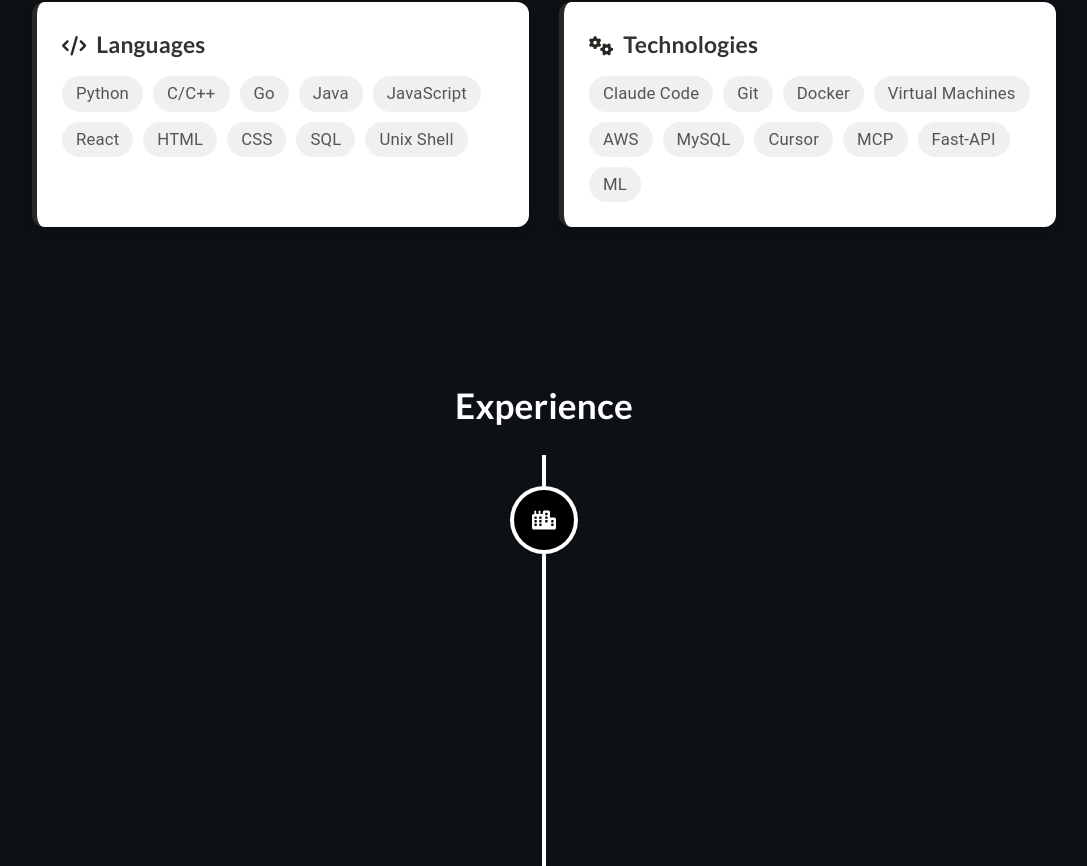
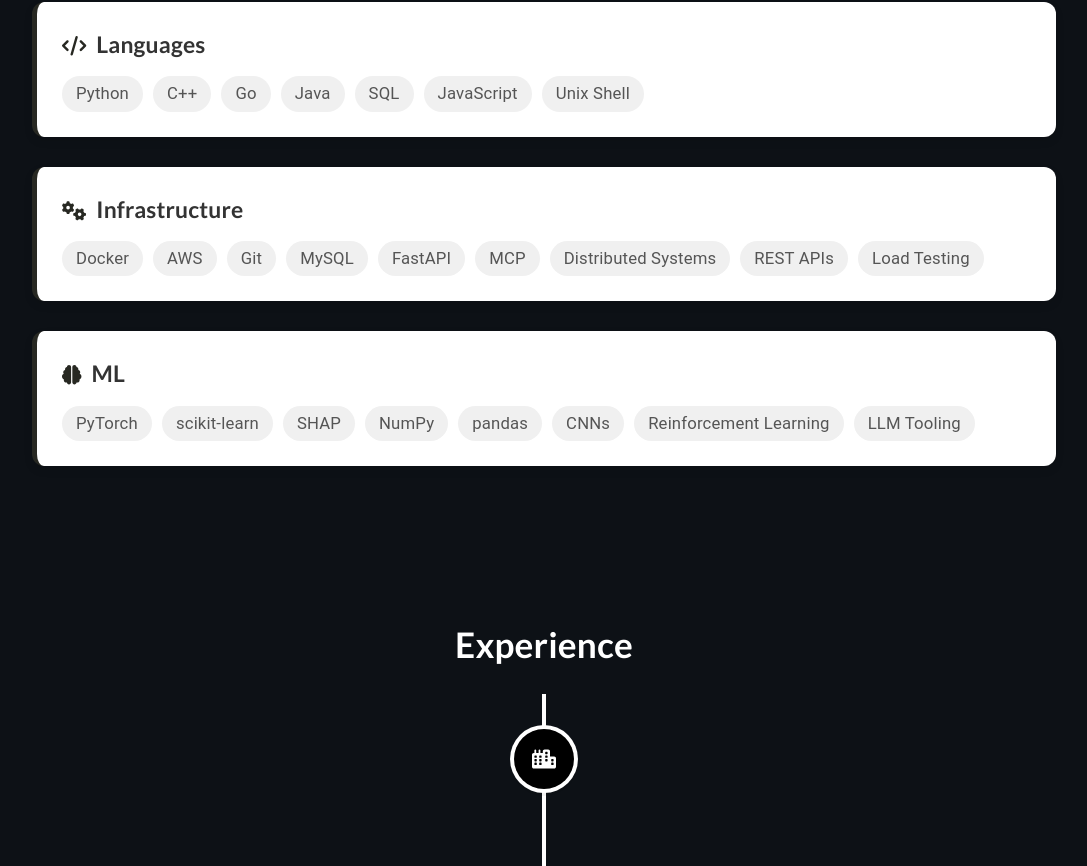
Before and after one commit to alexseveringhaus/alexsev.com, a React (Create React App) app: page / in a window 1280 px wide. Shown: the part 1914-2780 px from the top of the page, without its empty margins (96-1183 px from the left). Built offline with nearby package versions, Linux system fonts and the light colour scheme.

Commit message:
updates to skills and work experience descriptions

```diff
--- a/src/assets/styles/About.scss
+++ b/src/assets/styles/About.scss
@@ -93,7 +93,7 @@
 
 .skills-grid {
   display: grid;
-  grid-template-columns: repeat(auto-fit, minmax(300px, 1fr));
+  grid-template-columns: 1fr;
   gap: 30px;
 }
 
--- a/src/components/About.tsx
+++ b/src/components/About.tsx
@@ -1,6 +1,6 @@
 import React from "react";
 import { FontAwesomeIcon } from '@fortawesome/react-fontawesome';
-import { faGraduationCap, faCode, faGears } from '@fortawesome/free-solid-svg-icons';
+import { faGraduationCap, faCode, faGears, faBrain } from '@fortawesome/free-solid-svg-icons';
 import '../assets/styles/About.scss';
 
 function About() {
@@ -60,30 +60,39 @@
                 <h3><FontAwesomeIcon icon={faCode} className="skill-icon" />Languages</h3>
                 <ul className="skill-list">
                   <li>Python</li>
-                  <li>C/C++</li>
+                  <li>C++</li>
                   <li>Go</li>
                   <li>Java</li>
+                  <li>SQL</li>
                   <li>JavaScript</li>
-                  <li>React</li>
-                  <li>HTML</li>
-                  <li>CSS</li>
-                  <li>SQL</li>
                   <li>Unix Shell</li>
                 </ul>
               </div>
               <div className="skill-category">
-                <h3><FontAwesomeIcon icon={faGears} className="skill-icon" />Technologies</h3>
+                <h3><FontAwesomeIcon icon={faGears} className="skill-icon" />Infrastructure</h3>
                 <ul className="skill-list">
-                  <li>Claude Code</li>
+                  <li>Docker</li>
+                  <li>AWS</li>
                   <li>Git</li>
-                  <li>Docker</li>
-                  <li>Virtual Machines</li>
-                  <li>AWS</li>
                   <li>MySQL</li>
-                  <li>Cursor</li>
+                  <li>FastAPI</li>
                   <li>MCP</li>
-                  <li>Fast-API</li>
-                  <li>ML</li>
+                  <li>Distributed Systems</li>
+                  <li>REST APIs</li>
+                  <li>Load Testing</li>
+                </ul>
+              </div>
+              <div className="skill-category">
+                <h3><FontAwesomeIcon icon={faBrain} className="skill-icon" />ML</h3>
+                <ul className="skill-list">
+                  <li>PyTorch</li>
+                  <li>scikit-learn</li>
+                  <li>SHAP</li>
+                  <li>NumPy</li>
+                  <li>pandas</li>
+                  <li>CNNs</li>
+                  <li>Reinforcement Learning</li>
+                  <li>LLM Tooling</li>
                 </ul>
               </div>
             </div>
--- a/src/components/Timeline.tsx
+++ b/src/components/Timeline.tsx
@@ -27,9 +27,9 @@
             <h3 className="vertical-timeline-element-title">Software Engineering Intern</h3>
             <h4 className="vertical-timeline-element-subtitle">Bloomberg L.P. - New York, New York</h4>
             <p>
-              • Architected and deployed to production a standalone C++ daemon that improved routing infrastructure efficiency by extracting core components into an independently owned service<br/>
-              • Designed and implemented a new API endpoint backed by SQL database queries to incrementally refresh a cache, ensuring up-to-date information while reducing network overhead<br/>
-              • Owned full development and built automated Python test coverage to validate reliability under extreme load
+              • Extracted core routing components into a standalone C++ daemon running on 80,000 production machines serving 770 other services, decoupling deploys from upstream teams' slower development cadences<br/>
+              • Optimized cache refreshes by designing a scheduled bulk-update endpoint that syncs only recently-changed resources, cutting per-cycle network requests from 200-600 down to 1 and significantly reducing refresh latency<br/>
+              • Owned service end-to-end and built a Python load-testing suite to validate reliability under sustained traffic
             </p>
           </VerticalTimelineElement>
 
@@ -45,8 +45,8 @@
             <h4 className="vertical-timeline-element-subtitle">Cisco Systems, Inc. - San Jose, CA</h4>
             <p>
               • Developed an internal AI assistant for a cloud security product enabling 60+ developers to efficiently troubleshoot issues from logs and metrics data<br/>
-              • Built a production-ready Model Context Protocol server in Go exposing tools to an AWS Bedrock LLM<br/>
-              • Designed and integrated API endpoint within existing product, reducing average debugging time by 40%
+              • Built a production-ready Model Context Protocol server in Go, exposing agentic tools to AWS Bedrock LLMs<br/>
+              • Designed and integrated API endpoint within product, reducing self-reported mean debugging time by 40\%
             </p>
           </VerticalTimelineElement>
 
```
